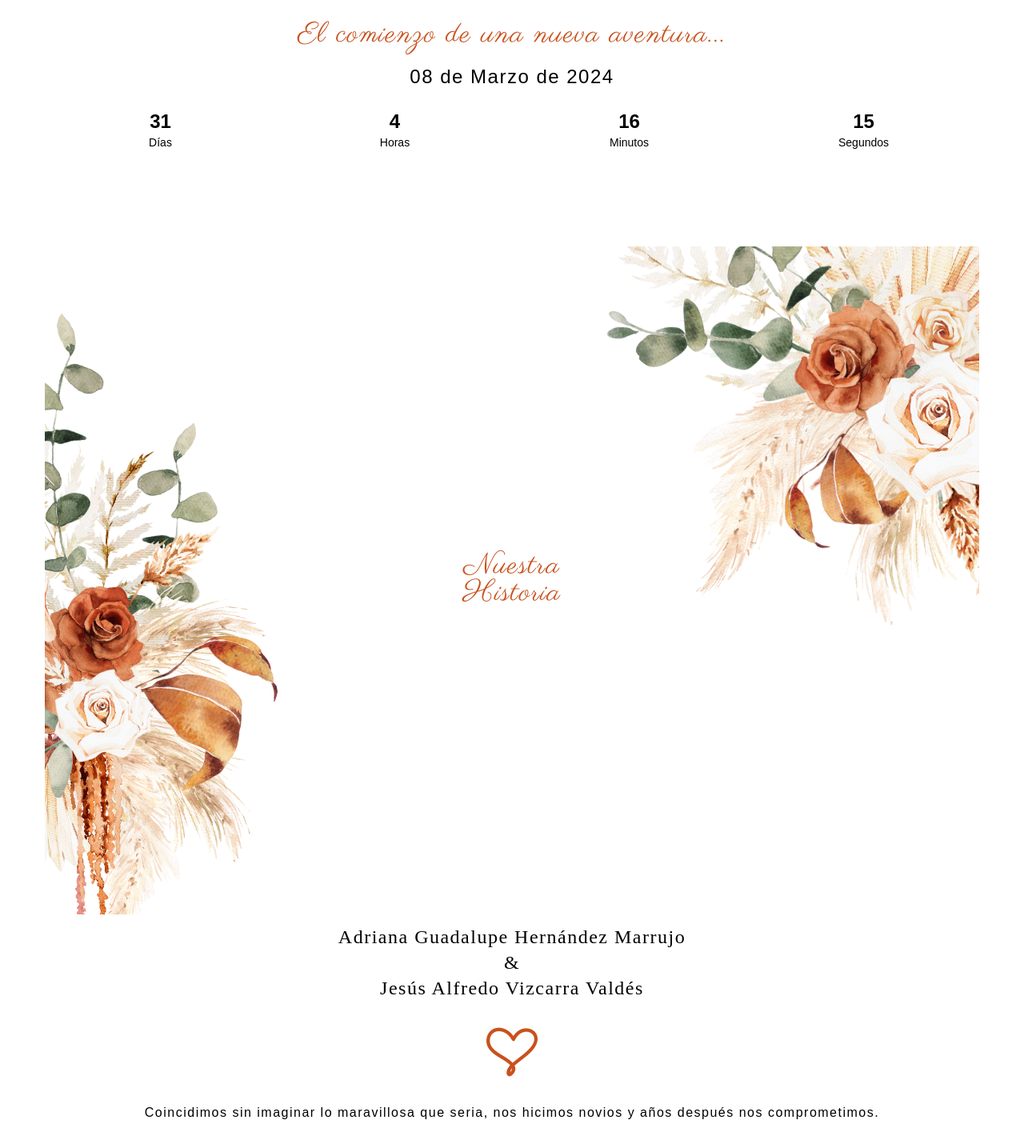
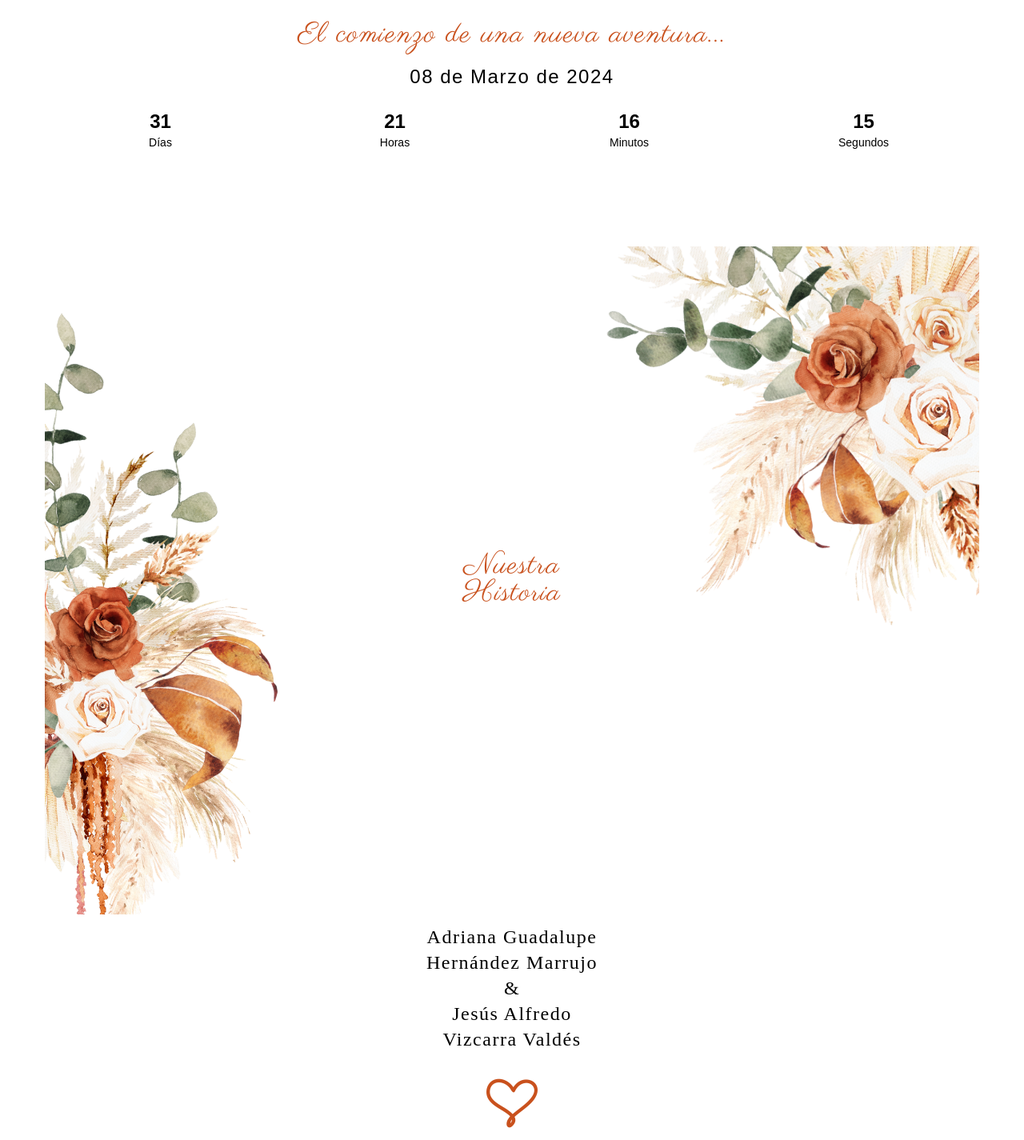
Before and after one commit to jesusacu98/wedding, a Next.js app: page / in a window 1280 px wide. Shown: the part 840-2265 px from the top of the page at 80% size. Built offline with nearby package versions, Linux system fonts and the light colour scheme.

Commit message:
a un mes de casarme con el amor de mi vida entera

```diff
--- a/src/app/components/section2.tsx
+++ b/src/app/components/section2.tsx
@@ -13,11 +13,11 @@ export default function Portada() {
     });
 
     useEffect(() => {
-        const targetDate = new Date('March 08, 2024').getTime();
+        const targetDateTime = new Date('March 08, 2024 17:00:00').getTime();
 
         const interval = setInterval(() => {
             const now = new Date().getTime();
-            const timeDifference = targetDate - now;
+            const timeDifference = targetDateTime - now;
 
             const days = Math.floor(timeDifference / (1000 * 60 * 60 * 24));
             const hours = Math.floor((timeDifference % (1000 * 60 * 60 * 24)) / (1000 * 60 * 60));
--- a/src/app/components/section3.tsx
+++ b/src/app/components/section3.tsx
@@ -19,13 +19,19 @@ export default function AboutUs() {
                 <ScrollAnimation animateIn="animate__slideInRight" animateOnce>
                     <div className="flex flex-col items-center justify-center mt-3 px-[46px]">
                         <span className="text-black block text-2xl font-[300] font-principal tracking-[1.5px]">
-                            Adriana Guadalupe Hernández Marrujo
+                            Adriana Guadalupe
+                        </span>
+                        <span className="text-black block text-2xl font-[300] font-principal tracking-[1.5px]">
+                            Hernández Marrujo
                         </span>
                         <span className="block text-2xl font-[300] font-principal tracking-[1.5px]">
                             &
                         </span>
                         <span className="block text-2xl font-[300] font-principal tracking-[1.5px]">
-                            Jesús Alfredo Vizcarra Valdés
+                            Jesús Alfredo
+                        </span>
+                        <span className="block text-2xl font-[300] font-principal tracking-[1.5px]">
+                            Vizcarra Valdés
                         </span>
                     </div>
 
--- a/src/app/components/section7.tsx
+++ b/src/app/components/section7.tsx
@@ -20,12 +20,10 @@ export default function Reglas(props: Props) {
     }
 
     useEffect(() => {
-        console.log(selectedOption)
         setMensaje();
     }, [selectedOption]);
 
     useEffect(() => {
-        console.log(selectedOption)
         setMensaje();
     }, [nombre]);
 
@@ -116,13 +114,13 @@ export default function Reglas(props: Props) {
                     onChange={handleChange2}
                     type="text"
                     placeholder="Tu nombre"
-                    className="text-black text-center outline-none border border-solid border-secondary p-2 bg-white w-[280px] h-[50px]"
+                    className="text-black outline-none border border-solid border-secondary p-2 bg-white w-[280px] h-[50px]"
                 />
 
                 <select
                     value={selectedOption}
                     onChange={handleChange}
-                    className="text-black text-center outline-none border bg-white w-[280px] h-[50px] border-solid border-secondary p-2"
+                    className="text-black outline-none border bg-white w-[280px] h-[50px] border-solid border-secondary p-2"
                 >
                     <option value="si">Si podré asistir</option>
                     <option value="no">Lo siento, no podré asistir</option>
@@ -143,7 +141,7 @@ export default function Reglas(props: Props) {
 
             <div className="bg-secondary text-white text-center py-2">
                 <span>
-                    Hecha con amor por los novios.
+                    Invitación hecha por los novios con amor.
                 </span>
 
                 <p className="text-lg font-bold">
```
